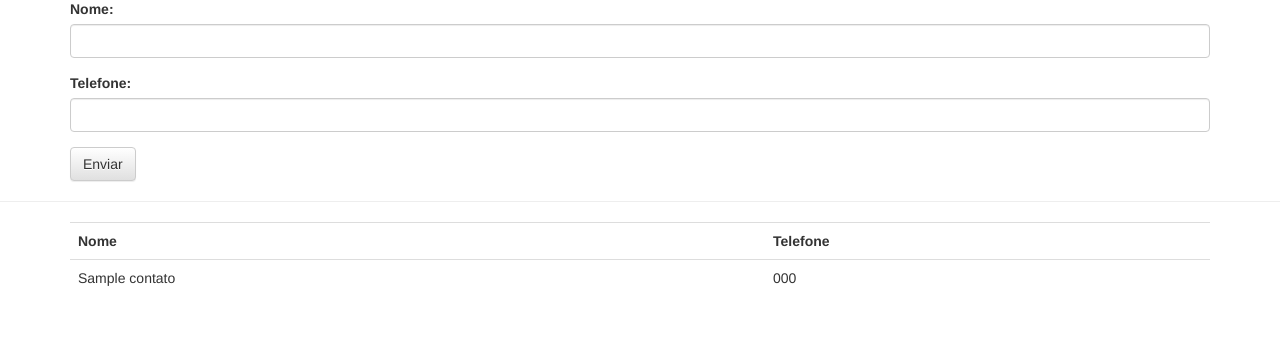
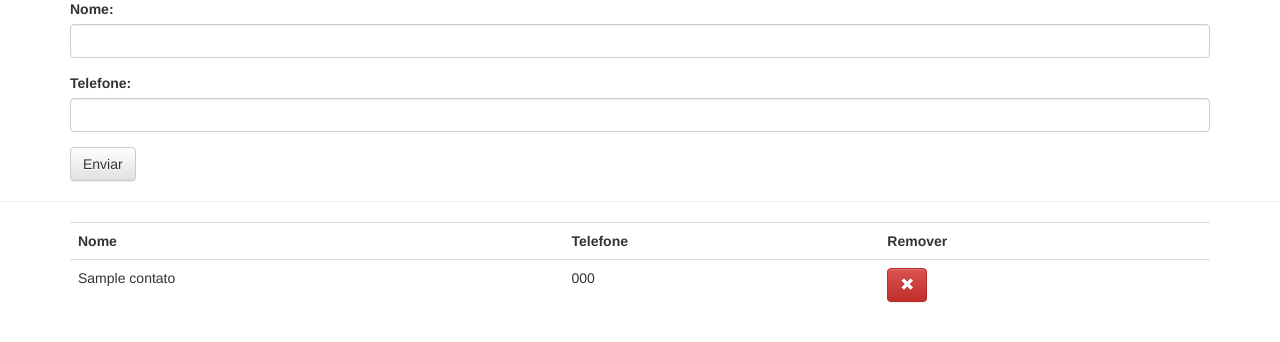
Before and after one commit to vss-moraes/DjangoAgenda, a Django app: page /contatos/ in a window 1280 px wide. Shown: the part 240-582 px from the top of the page. Run offline with Django 3.2, Linux system fonts and the light colour scheme; tables that the repository leaves empty hold one stand-in row (values such as "Sample post"); some libraries are stand-ins or nearby versions.

Commit message:
Remoção de contatos adicionada.

```diff
--- a/agenda/urls.py
+++ b/agenda/urls.py
@@ -15,9 +15,10 @@ Including another URLconf
 """
 from django.conf.urls import url
 from django.contrib import admin
-from contatos.views import main_contatos
+from contatos.views import main_contatos, deletar
 
 urlpatterns = [
     url(r'^admin/', admin.site.urls),
     url(r'^contatos/', main_contatos),
+    url(r'^deletar/(?P<contato_id>[0-9]+)', deletar),
 ]
--- a/contatos/templates/contatos.html
+++ b/contatos/templates/contatos.html
@@ -24,11 +24,17 @@
     <tr>
       <th>Nome</th>
       <th>Telefone</th>
+      <th>Remover</th>
     </tr>
     {% for contato in contatos %}
         <tr>
           <td>{{ contato.nome }}</td>
           <td>{{ contato.telefone }}</td>
+          <td>
+            <a href="/deletar/{{ contato.id }}" class="btn btn-danger">
+              <span class="glyphicon glyphicon-remove"></span>
+            </a>
+          </td>
         </tr>
     {% endfor %}
 
--- a/contatos/views.py
+++ b/contatos/views.py
@@ -14,3 +14,8 @@ def main_contatos(request):
 
     contatos = Contato.objects.all()
     return render(request, 'contatos.html', { 'contatos': contatos})
+
+def deletar(request, contato_id):
+    contato = Contato.objects.get(pk=contato_id)
+    contato.delete()
+    return HttpResponseRedirect('/contatos/')
```
